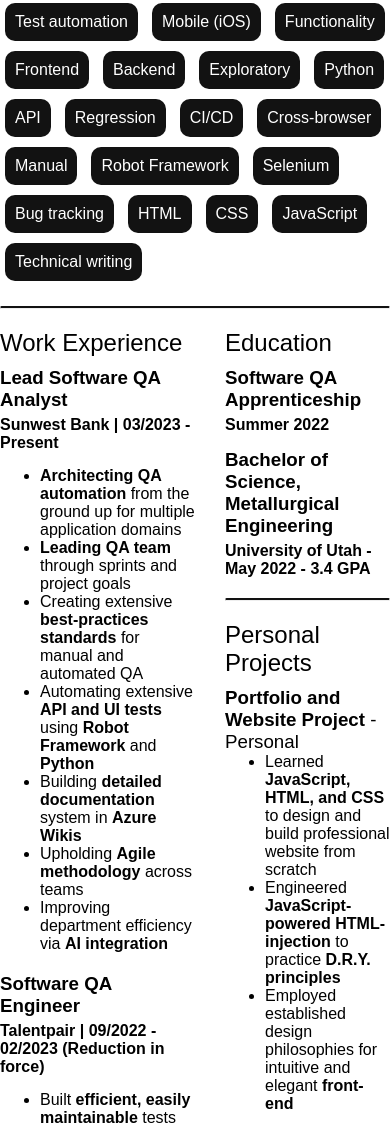
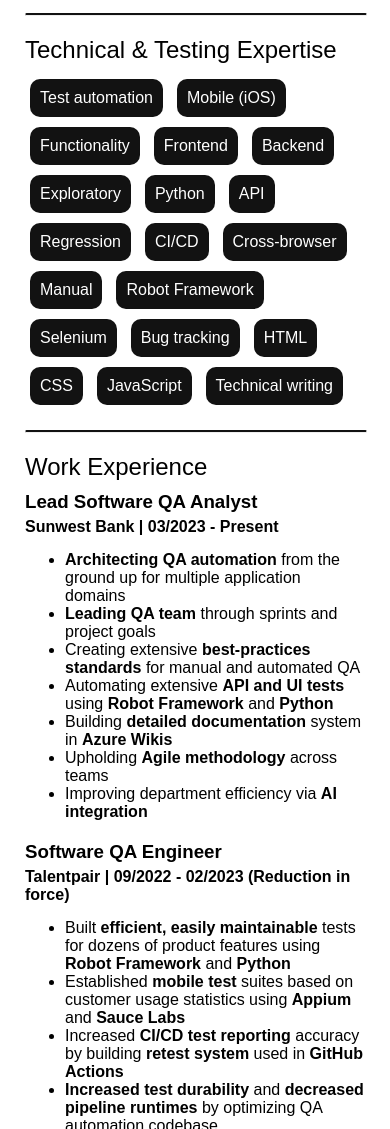
Before and after one commit to InlandEmpire/InlandEmpire.github.io, a plain HTML site: page resume.html in a window 390 px wide. Shown: the part 517-1646 px from the top of the page. Drawn offline with Linux system fonts and the light colour scheme; a web font is replaced by a local one.

Commit message:
Resume Mobile Support

```diff
--- a/resume.html
+++ b/resume.html
@@ -88,12 +88,38 @@
             height: auto;
         }
 
+        @media (max-width: 900px) {
+            .everything_but_injection{
+                display: flex;
+                flex-direction: column;
+                float: none;
+                max-width: 900px;
+                padding-left: 25px;
+                padding-right: 25px;
+                margin-right: 0px;
+            }
 
+            .main_body {
+                display: block;
+                flex: none;
+            }
+
+            .column_1 {
+                max-width: 100%;
+                padding-right: 0px;
+            }
+
+            hr.hide_desktop {
+                width: 100%;
+                max-width: 400px;
+            }
+        }
     </style>
 
     <title>Tristan Lundgreen | Résumé</title>
 </head>
 <body>
+    <div class="everything_but_injection">
         <div data_container_id="navbar_target" data_element_id="navbar_element"></div>
         <script src="/common_elements/element_importer.js"></script>
         <div class="ref_person title_link">
@@ -102,7 +128,8 @@
         </div>
         <h2>Software Quality Assurance Engineer | Quality first in design, automation, and life.</h2>
         <p>As a quality assurance engineer with professional training, certifications, and experience, I understand the importance of delivering high-quality products. Emphasis on quality is a philosophy I've taken to heart, applying it in all areas of my life. I specialize in creating time-efficient, highly maintainable mobile and desktop test automation using Python and Robot Framework while employing both manual and API testing to catch issues before they ever hit production. I work with agile-oriented teams in full-time positions.</p>
-    <hr class="rounded_divider">
+        <hr class="rounded_divider hide_mobile">
+        <hr class="rounded_divider column_divider hide_desktop">
         <div class="skill_section">
             <h2>Technical & Testing Expertise</h3>
             <p class="skill_word">
@@ -163,7 +190,8 @@
                 Technical writing
             </p>
         </div>
-    <hr class="rounded_divider">
+        <hr class="rounded_divider hide_mobile">
+        <hr class="rounded_divider column_divider hide_desktop">
         <div class="main_body">
             <div class="column_1">
                 <div class="work_section">
@@ -215,6 +243,7 @@
                     </div>
                 </div>
             </div>
+            <hr class="rounded_divider column_divider hide_desktop">
             <div class="column_2">
                 <div class="education_seciton">
                     <h2>Education</h2>
@@ -280,7 +309,8 @@
                 </div>
             </div>
         </div>
-    <hr class="rounded_divider">
+        <hr class="rounded_divider hide_mobile">
+        <hr class="rounded_divider column_divider hide_desktop">
         <div class="ref_section">
             <h2>References & Awards</h2>
                 <div class="ref_entry">
@@ -306,7 +336,6 @@
                 </div>
                     <h4>Senior Software QA Engineer, SCRUM Master</h4>
                     <p>Tristan is a very talented and quality individual. Mentoring him has been an honor and an experience I won't forget. He applies 110% of himself into whatever he is doing and has the ability research new topics and become a knowledge expert in a short time. On top of seeking to understand topics and others, he seeks for new ways to better his life, improve his work ethic, and help grow others along with him. He is skilled and efficient in documenting bugs/defects, creating manual test cases, and automating those test cases using multiple frameworks. If you're looking for someone who is focus on getting the job done in a quality way, look no further.</p>
-            </div>
                 <div class="ref_entry">
                     <div class="ref_person">
                         <h3><b>Todd Nist</b></h3>
@@ -321,13 +350,14 @@
                         Working and learning from our QA Automation Lead (one of the best in the space) they were able to reduce what appeared to be an insurmountable backlog in a matter of about 5 months. This allowed QA Automation to start working on stories in the current sprint, enabling them to detect issues earlier in development cycle resulting in an overall improvement of the team's velocity and code quality.
                         <br>
                         Tristan's professional attitude and good nature make him a pleasure to work with and I would welcome an opportunity to be on a team with him again.</p>
-            </div>
+
                 <div class="awards_section">
                     <p><br></p>
                     <p><b>Award:</b> 2nd Place SME Student Research Contest - 2020</p>
                     <p><b>Award:</b> Crus Scholar, University of Utah - 2019</p>
                 </div>
         </div>
+    </div>
     <div data_container_id="contact_form_target" data_element_id="contact_form_element"></div>
 </body>
 </html>
--- a/styles.css
+++ b/styles.css
@@ -94,3 +94,16 @@ button {
     margin-right: auto;
     text-align: center;
 }
+
+.hide_mobile {
+    display: none;
+}
+
+@media (max-width: 900px) {
+    .hide_desktop {
+        display: block;
+    }
+    .hide_mobile {
+        display: none;
+    }
+}
```
Lines whose indentation alone changed are shown as unchanged.
